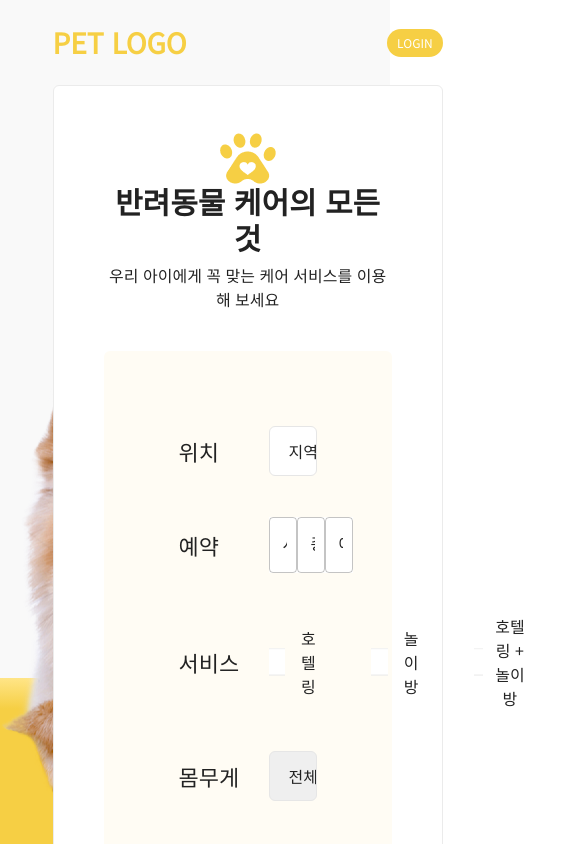
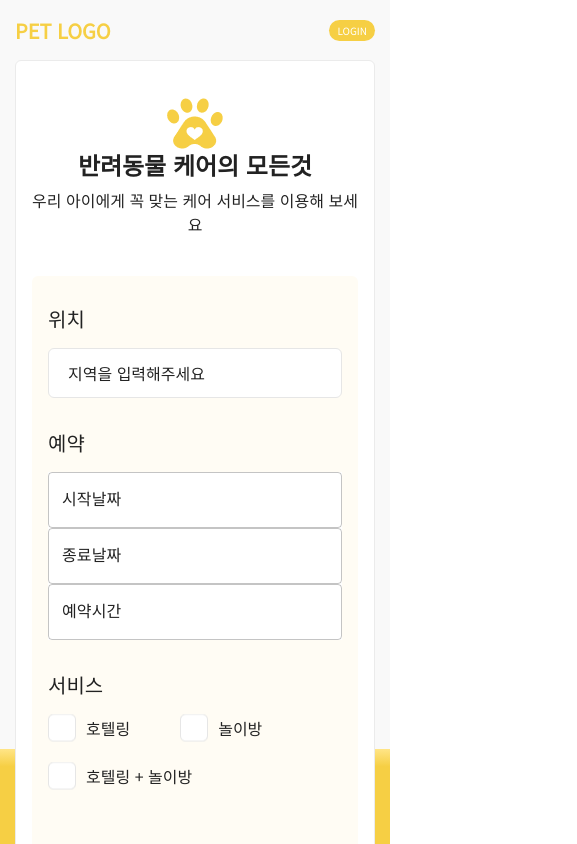
Before and after one commit to limhaneul2244/dogNolja, a Next.js app: page / in a window 390 px wide. Shown: the top 844 px of the page, 577 px wide, since content can reach past the window. Built offline with nearby package versions, Linux system fonts and the light colour scheme.

Commit message:
반응형 작업 및 코드 수정

```diff
--- a/src/app/main.module.scss
+++ b/src/app/main.module.scss
@@ -1,4 +1,4 @@
-@import './style/util.scss';
+@import "./style/util.scss";
 
 .contentWrap {
   max-width: 900px;
@@ -8,22 +8,21 @@
 .mainWrap {
   position: relative;
   height: 100vh;
-  background: #F9F9F9;
+  background: #f9f9f9;
 }
 .main {
   z-index: 10;
   //left(259px)
   @include positionLocation(absolute, 0, null, null, 13.4895833vw);
   max-width: 900px;
-  width: 100%;
 }
 
 .header {
   height: 85px;
 
   .roundedBtn {
-    @include buttonType('yellow');
-    @include font(.75rem, #FFF, 500);
+    @include buttonType("yellow");
+    @include font(0.75rem, #fff, 500);
     border-radius: 15.5px;
     padding: 5px 10px;
   }
@@ -34,14 +33,14 @@
 //==========================
 
 .introHeader {
-  >img {
+  > img {
     display: inline-block;
     margin: auto;
   }
   padding: 46px 50px 42px;
   @include br(6);
-  border: 1px solid #EBEBEB;
-  background: #FFF;
+  border: 1px solid #ebebeb;
+  background: #fff;
   box-sizing: border-box;
 }
 
@@ -57,29 +56,33 @@
 
 //mixin 체크박스 체크 유무에 따른 변경
 @mixin checkBoxStatus($checked) {
-  content: '';
+  content: "";
   display: inline-block;
   width: 28px;
   height: 28px;
   background-size: contain;
   @if $checked {
-    background: url($img-path+'chked.png') no-repeat center;
+    background: url($img-path + "chked.png") no-repeat center;
   } @else {
-    background: url($img-path+'unChked.png') no-repeat center;
+    background: url($img-path + "unChked.png") no-repeat center;
   }
 }
 
 .introBody {
   @include br(6);
-  background: #FFFCF4;
+  background: #fffcf4;
   padding: 75px;
   margin-bottom: 40px;
   box-sizing: border-box;
   .fieldset {
-    margin-bottom: 41px;
+    margin-bottom: 51px;
     &:last-child {
       margin-bottom: 0;
     }
+  }
+  .serviceWrap {
+    display: flex;
+    flex-direction: row;
   }
   .labelTxt {
     width: 90px;
@@ -88,7 +91,7 @@
   }
   .inputArea {
     @include formSize(100%, 50px, 6);
-    border: 1px solid #E6E6E6;
+    border: 1px solid #e6e6e6;
     padding-left: 19px;
     &::placeholder {
       @include font(1rem, #222, 400);
@@ -100,13 +103,14 @@
     display: flex;
     align-items: center;
     margin-right: 50px;
+    white-space: nowrap;
     &:before {
       margin-right: 10px;
       @include checkBoxStatus(false);
     }
   }
 
-  input:checked+label:before {
+  input:checked + label:before {
     @include checkBoxStatus(true);
   }
 
@@ -114,7 +118,7 @@
     select {
       position: relative;
       @include formSize(100%, 50px, 6);
-      border: 1px solid #E6E6E6;
+      border: 1px solid #e6e6e6;
       padding-left: 19px;
       box-sizing: border-box;
     }
@@ -122,7 +126,7 @@
 }
 
 .searchBtn {
-  @include buttonType('basic');
+  @include buttonType("basic");
   padding: 16px 58px;
 }
 
@@ -133,7 +137,7 @@
 .bottomBar {
   @include positionLocation(absolute, null, null, 0, 0);
   @include size(100%, 166px);
-  background:  linear-gradient(180deg, #FFE587 0%, var(--mainColor) 18.45%);
+  background: linear-gradient(180deg, #ffe587 0%, var(--mainColor) 18.45%);
 }
 
 .dogImg {
@@ -154,3 +158,88 @@
     margin-right: 0;
   }
 }
+
+//1280px
+@media (max-width: $max-xl) {
+  .main {
+    max-width: 100%;
+    width: 100%;
+    left: 0;
+    padding: 0 15px;
+  }
+
+  .dogImg {
+    display: none;
+  }
+}
+
+//768px
+@media (max-width: $max-md) {
+
+  .header {
+    height: 60px;
+
+    .roundedBtn {
+      @include font(0.625rem, #fff, 500);
+      padding: 3px 8px;
+    }
+  }
+  //==========================
+  //introHeader
+  //==========================
+  .introHeader {
+    > img {
+      display: inline-block;
+      margin: auto;
+    }
+    padding: 36px 16px 29px;
+  }
+
+  .logo {
+    color: var(--mainColor);
+    font-size: 1.25rem;
+    font-weight: 700;
+  }
+
+  //==========================
+  //introBody
+  //==========================
+  .introBody {
+    padding: 28px 16px;
+    margin-bottom: 15px;
+    .fieldset {
+      flex-direction: column;
+      align-items: flex-start;
+      margin-bottom: 30px;
+    }
+
+    .labelTxt {
+      width: auto;
+      margin-bottom: 15px;
+      @include font(20px, #222, 400);
+    }
+  }
+
+  .datePicker {
+    width: 100%;
+    margin-right: 0;
+    margin-bottom: 20px;
+    &:last-child {
+      margin-right: 0;
+    }
+  }
+
+  .serviceWrap {
+    display: flex;
+    flex-wrap: wrap;
+    div {
+      margin-bottom: 20px;
+    }
+  }
+  .bottomBar {
+    @include size(100%, 95px);
+  }
+}
+
+//375px
+@media (max-width: $max-ssm) {}
--- a/src/app/page.tsx
+++ b/src/app/page.tsx
@@ -130,7 +130,7 @@ export default function Home() {
           {/* 검색영역란 */}
           <article className={classNames(css.introHeader, "text-center")}>
             <Image src={"/imgs/mainLogo.png"} width={60} height={60} alt="개놀자로고"/>
-            <h2 className="text-3xl font-bold mb-[7px]">반려동물 케어의 모든것</h2>
+            <h2 className="md:text-3xl text-2xl font-bold mb-[7px]">반려동물 케어의 모든것</h2>
             <h3 className="mb-[40px]">우리 아이에게 꼭 맞는 케어 서비스를 이용해 보세요</h3>
 
             <div className={css.introBody}>
@@ -179,7 +179,8 @@ export default function Home() {
                   <label className={classNames(css.labelTxt, "flex-none")}>
                     서비스
                   </label>
-                  <div>
+                  <div className={css.serviceWrap}>
+                    <div className={css.serviceType}>
                       <input
                         className="a11yHidden"
                         type="checkbox"
@@ -188,7 +189,7 @@ export default function Home() {
                       />
                       <label htmlFor="hoteling">호텔링</label>
                     </div>
-                  <div>
+                    <div className={css.serviceType}>
                       <input
                         className="a11yHidden"
                         type="checkbox"
@@ -197,7 +198,7 @@ export default function Home() {
                       />
                       <label htmlFor="playRoom">놀이방</label>
                     </div>
-                  <div>
+                    <div className={css.serviceType}>
                       <input
                         className="a11yHidden"
                         type="checkbox"
@@ -205,7 +206,9 @@ export default function Home() {
                         id="both"
                       />
                       <label htmlFor="both">호텔링 + 놀이방</label>
-                  </div></fieldset>
+                    </div>
+                  </div>
+                </fieldset>
 
                 <fieldset className={classNames(css.fieldset, "flex", "items-center")}>
                   <label
@@ -235,12 +238,7 @@ export default function Home() {
           <span className="a11yHidden">하단 막대바</span>
         </div>
         <div className={css.dogImg}>
-          <Image
-            src={"/imgs/daengdaenge.png"}
-            width={500}
-            height={500}
-            alt="강아지이미지"
-          />
+          <Image src={"/imgs/daengdaenge.png"} width={500} height={500} alt="강아지이미지"/>
         </div>
       </div>
     </>
--- a/src/app/style/util.scss
+++ b/src/app/style/util.scss
@@ -1,5 +1,11 @@
 
 $img-path: '../../public/imgs/';
+//기본 breakPoint (1920, 768, 375)
+$max-xl: 1280px;
+$max-lg: 1024px;
+$max-md: 768px;
+$max-sm: 640px;
+$max-ssm: 375px;
 
 //size
 @mixin size ($w, $h) {
```
Lines whose indentation alone changed are shown as unchanged.
